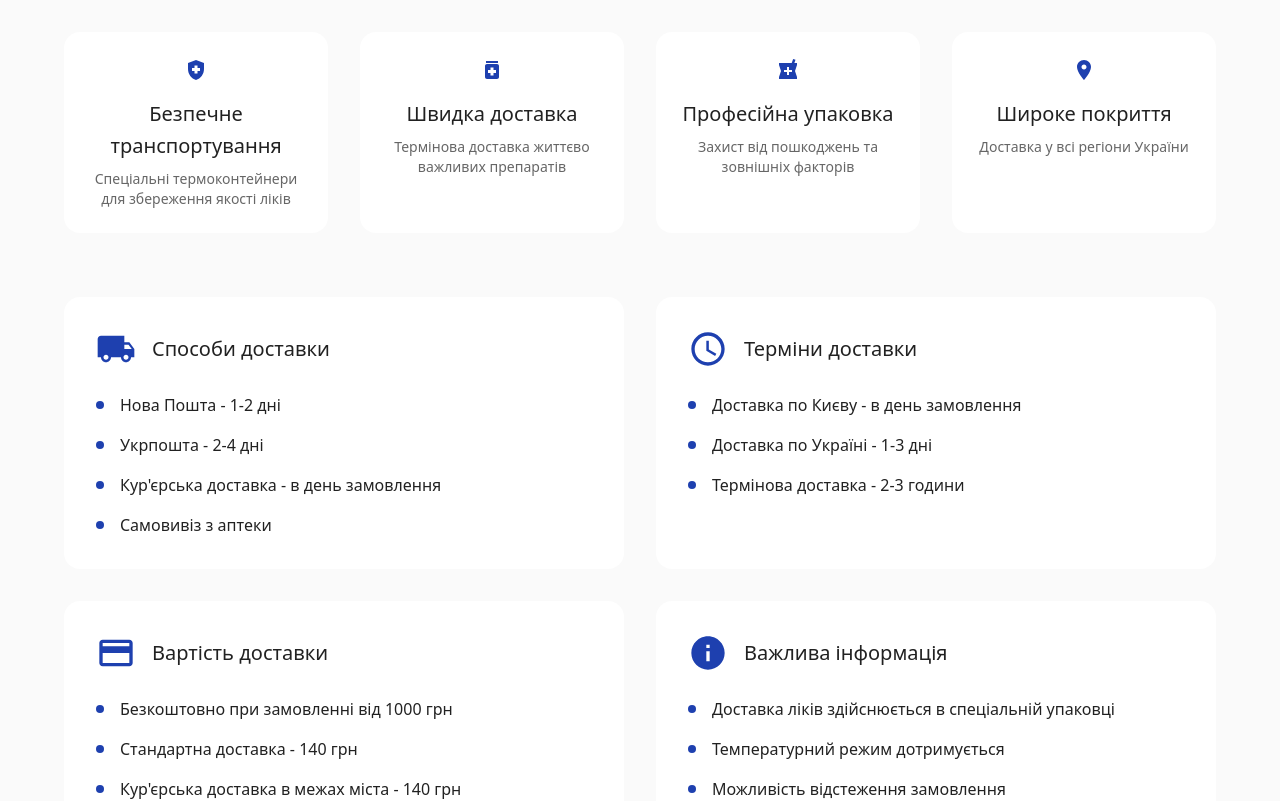
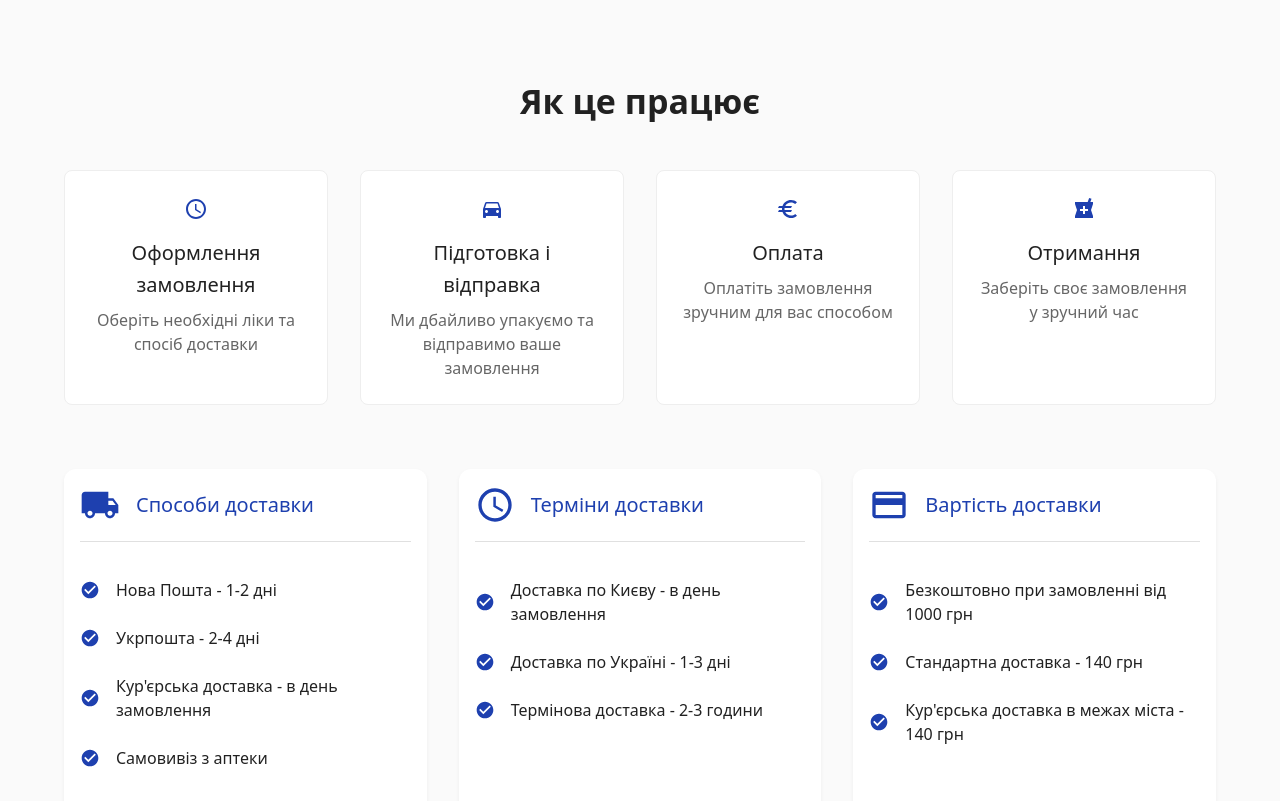
Before and after one commit to flusnuk/pharmacy-shop, a Next.js app: page /delivery in a window 1280 px wide. Shown: the part 380-1181 px from the top of the page. Built offline with nearby package versions, Linux system fonts and the light colour scheme.

Commit message:
UPDATED delivery page

```diff
--- a/app/delivery/page.tsx
+++ b/app/delivery/page.tsx
@@ -1,15 +1,33 @@
 "use client"
 
-import { Container, Typography, Box, Grid, Stack } from '@mui/material';
+import {
+  Container,
+  Typography,
+  Box,
+  Grid,
+  Stack,
+  Paper,
+  Card,
+  CardContent,
+  Divider,
+  List,
+  ListItem,
+  ListItemIcon,
+  ListItemText,
+  Alert
+} from '@mui/material';
 import {
   LocalShipping,
   AccessTime,
   Payment,
-  Info,
   LocationOn,
   LocalPharmacy,
   Medication,
-  HealthAndSafety
+  HealthAndSafety,
+  CheckCircle,
+  DirectionsCar,
+  Euro,
+  Schedule
 } from '@mui/icons-material';
 
 const deliveryInfo = [
@@ -40,44 +58,59 @@ const deliveryInfo = [
       "Стандартна доставка - 140 грн",
       "Кур'єрська доставка в межах міста - 140 грн"
     ]
-  },
-  {
-    icon: <Info sx={{ fontSize: 40 }} />,
-    title: "Важлива інформація",
-    items: [
-      "Доставка ліків здійснюється в спеціальній упаковці",
-      "Температурний режим дотримується",
-      "Можливість відстеження замовлення"
-    ]
   }
 ];
 
 const benefits = [
   {
-    icon: <HealthAndSafety />,
+    icon: <HealthAndSafety sx={{ fontSize: 40 }} />,
     title: "Безпечне транспортування",
     description: "Спеціальні термоконтейнери для збереження якості ліків"
   },
   {
-    icon: <Medication />,
+    icon: <Medication sx={{ fontSize: 40 }} />,
     title: "Швидка доставка",
     description: "Термінова доставка життєво важливих препаратів"
   },
   {
-    icon: <LocalPharmacy />,
+    icon: <LocalPharmacy sx={{ fontSize: 40 }} />,
     title: "Професійна упаковка",
     description: "Захист від пошкоджень та зовнішніх факторів"
   },
   {
-    icon: <LocationOn />,
+    icon: <LocationOn sx={{ fontSize: 40 }} />,
     title: "Широке покриття",
     description: "Доставка у всі регіони України"
+  }
+];
+
+const steps = [
+  {
+    icon: <Schedule color="primary" />,
+    title: "Оформлення замовлення",
+    description: "Оберіть необхідні ліки та спосіб доставки"
+  },
+  {
+    icon: <DirectionsCar color="primary" />,
+    title: "Підготовка і відправка",
+    description: "Ми дбайливо упакуємо та відправимо ваше замовлення"
+  },
+  {
+    icon: <Euro color="primary" />,
+    title: "Оплата",
+    description: "Оплатіть замовлення зручним для вас способом"
+  },
+  {
+    icon: <LocalPharmacy color="primary" />,
+    title: "Отримання",
+    description: "Заберіть своє замовлення у зручний час"
   }
 ];
 
 export default function DeliveryPage() {
   return (
     <Box sx={{ bgcolor: 'grey.50' }}>
+      {/* Hero Section */}
       <Box sx={{
         position: 'relative',
         height: 300,
@@ -108,15 +141,89 @@ export default function DeliveryPage() {
         </Container>
       </Box>
 
-      <Container maxWidth="lg" sx={{ pb: 8 }}>
-        {/* Benefits */}
-        <Grid container spacing={4} sx={{ mb: 8 }}>
+      <Container maxWidth="lg" sx={{ py: 6 }}>
+        {/* Delivery Steps */}
+        <Box sx={{ mb: 8 }}>
+          <Typography variant="h4" align="center" gutterBottom>
+            Як це працює
+          </Typography>
+          <Grid container spacing={4} sx={{ mt: 2 }}>
+            {steps.map((step, index) => (
+              <Grid item xs={12} sm={6} md={3} key={index}>
+                <Paper
+                  elevation={0}
+                  sx={{
+                    p: 3,
+                    height: '100%',
+                    textAlign: 'center',
+                    border: '1px solid',
+                    borderColor: 'grey.200',
+                    transition: 'transform 0.2s',
+                    '&:hover': {
+                      transform: 'translateY(-5px)'
+                    }
+                  }}
+                >
+                  <Box sx={{ mb: 2 }}>
+                    {step.icon}
+                  </Box>
+                  <Typography variant="h6" gutterBottom>
+                    {step.title}
+                  </Typography>
+                  <Typography color="text.secondary">
+                    {step.description}
+                  </Typography>
+                </Paper>
+              </Grid>
+            ))}
+          </Grid>
+        </Box>
+
+        {/* Delivery Info */}
+        <Grid container spacing={4}>
+          {deliveryInfo.map((section, index) => (
+            <Grid item xs={12} md={4} key={index}>
+              <Card sx={{
+                height: '100%',
+                transition: 'transform 0.2s',
+                '&:hover': {
+                  transform: 'translateY(-5px)'
+                }
+              }}>
+                <CardContent>
+                  <Box sx={{ display: 'flex', alignItems: 'center', mb: 2, color: 'primary.main' }}>
+                    {section.icon}
+                    <Typography variant="h6" sx={{ ml: 2 }}>
+                      {section.title}
+                    </Typography>
+                  </Box>
+                  <Divider sx={{ mb: 2 }} />
+                  <List>
+                    {section.items.map((item, idx) => (
+                      <ListItem key={idx} sx={{ px: 0 }}>
+                        <ListItemIcon sx={{ minWidth: 36 }}>
+                          <CheckCircle color="primary" fontSize="small" />
+                        </ListItemIcon>
+                        <ListItemText primary={item} />
+                      </ListItem>
+                    ))}
+                  </List>
+                </CardContent>
+              </Card>
+            </Grid>
+          ))}
+        </Grid>
+
+        {/* Benefits Section */}
+        <Box sx={{ mt: 8 }}>
+          <Typography variant="h4" align="center" gutterBottom>
+            Наші переваги
+          </Typography>
+          <Grid container spacing={4} sx={{ mt: 2 }}>
             {benefits.map((benefit, index) => (
               <Grid item xs={12} sm={6} md={3} key={index}>
-              <Box sx={{
-                bgcolor: 'white',
+                <Paper sx={{
                   p: 3,
-                borderRadius: 2,
                   height: '100%',
                   textAlign: 'center',
                   transition: 'transform 0.2s',
@@ -130,53 +237,37 @@ export default function DeliveryPage() {
                   <Typography variant="h6" gutterBottom>
                     {benefit.title}
                   </Typography>
-                <Typography variant="body2" color="text.secondary">
+                  <Typography color="text.secondary">
                     {benefit.description}
                   </Typography>
-              </Box>
+                </Paper>
               </Grid>
             ))}
           </Grid>
+        </Box>
 
-        {/* Delivery Info */}
-        <Grid container spacing={4}>
-          {deliveryInfo.map((section, index) => (
-            <Grid item xs={12} md={6} key={index}>
-              <Box sx={{
-                bgcolor: 'white',
-                p: 4,
-                borderRadius: 2,
-                height: '100%'
-              }}>
-                <Stack spacing={3}>
-                  <Box sx={{ display: 'flex', alignItems: 'center', gap: 2 }}>
-                    <Box sx={{ color: 'primary.main' }}>
-                      {section.icon}
-                    </Box>
+        {/* Important Notice */}
+        <Alert
+          severity="info"
+          sx={{
+            mt: 8,
+            display: 'flex',
+            alignItems: 'center',
+            '& .MuiAlert-icon': {
+              fontSize: 40
+            }
+          }}
+        >
+          <Stack spacing={1}>
             <Typography variant="h6">
-                      {section.title}
+              Важлива інформація
             </Typography>
-                  </Box>
-                  <Stack spacing={2}>
-                    {section.items.map((item, idx) => (
-                      <Box key={idx} sx={{ display: 'flex', alignItems: 'center', gap: 2 }}>
-                        <Box sx={{
-                          width: 8,
-                          height: 8,
-                          borderRadius: '50%',
-                          bgcolor: 'primary.main'
-                        }} />
             <Typography>
-                          {item}
+              Доставка термолабільних препаратів здійснюється в спеціальних термоконтейнерах,
+              що забезпечують необхідний температурний режим протягом усього шляху
             </Typography>
-                      </Box>
-                    ))}
           </Stack>
-                </Stack>
-              </Box>
-            </Grid>
-          ))}
-        </Grid>
+        </Alert>
       </Container>
     </Box>
   );
```
Lines whose indentation alone changed are shown as unchanged.
